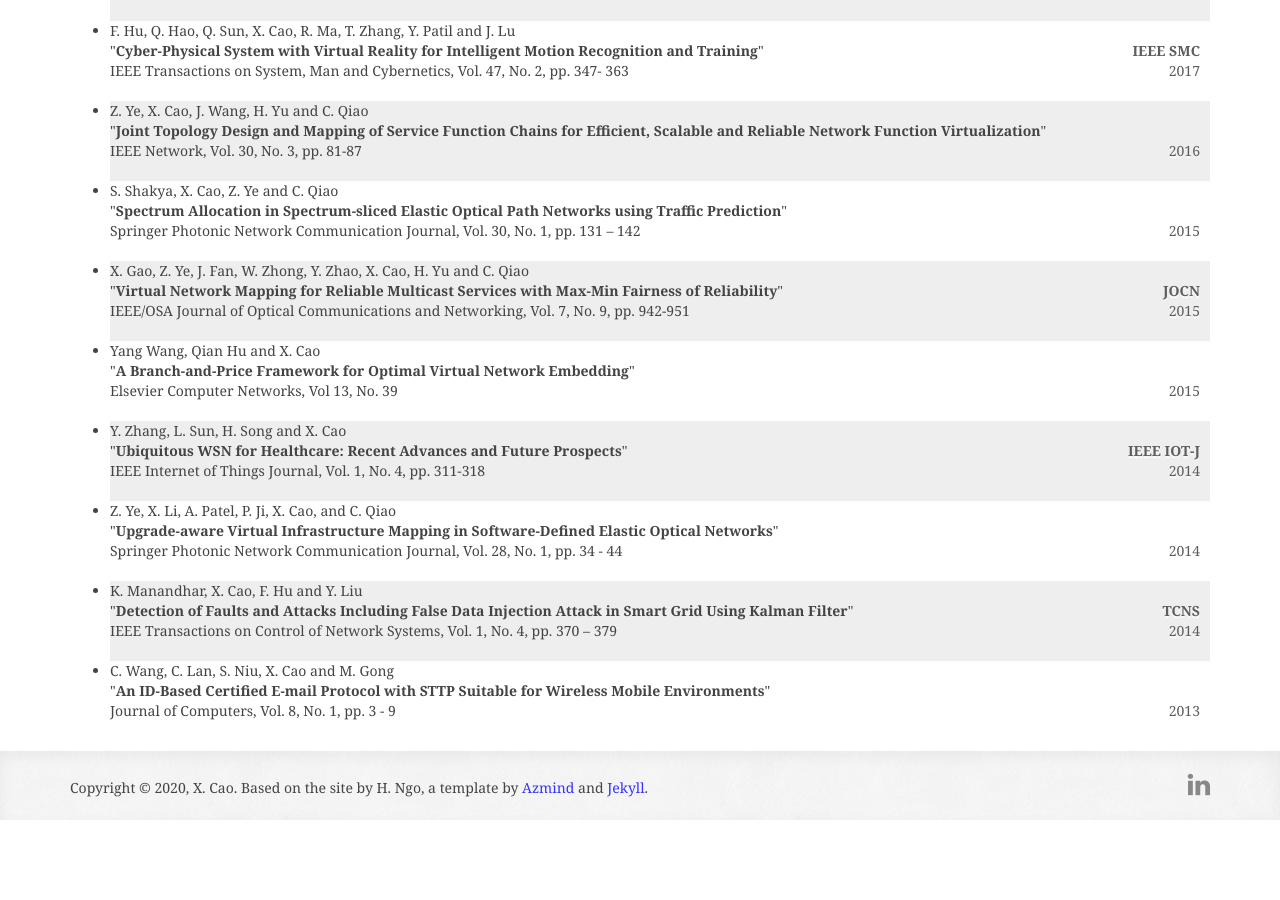
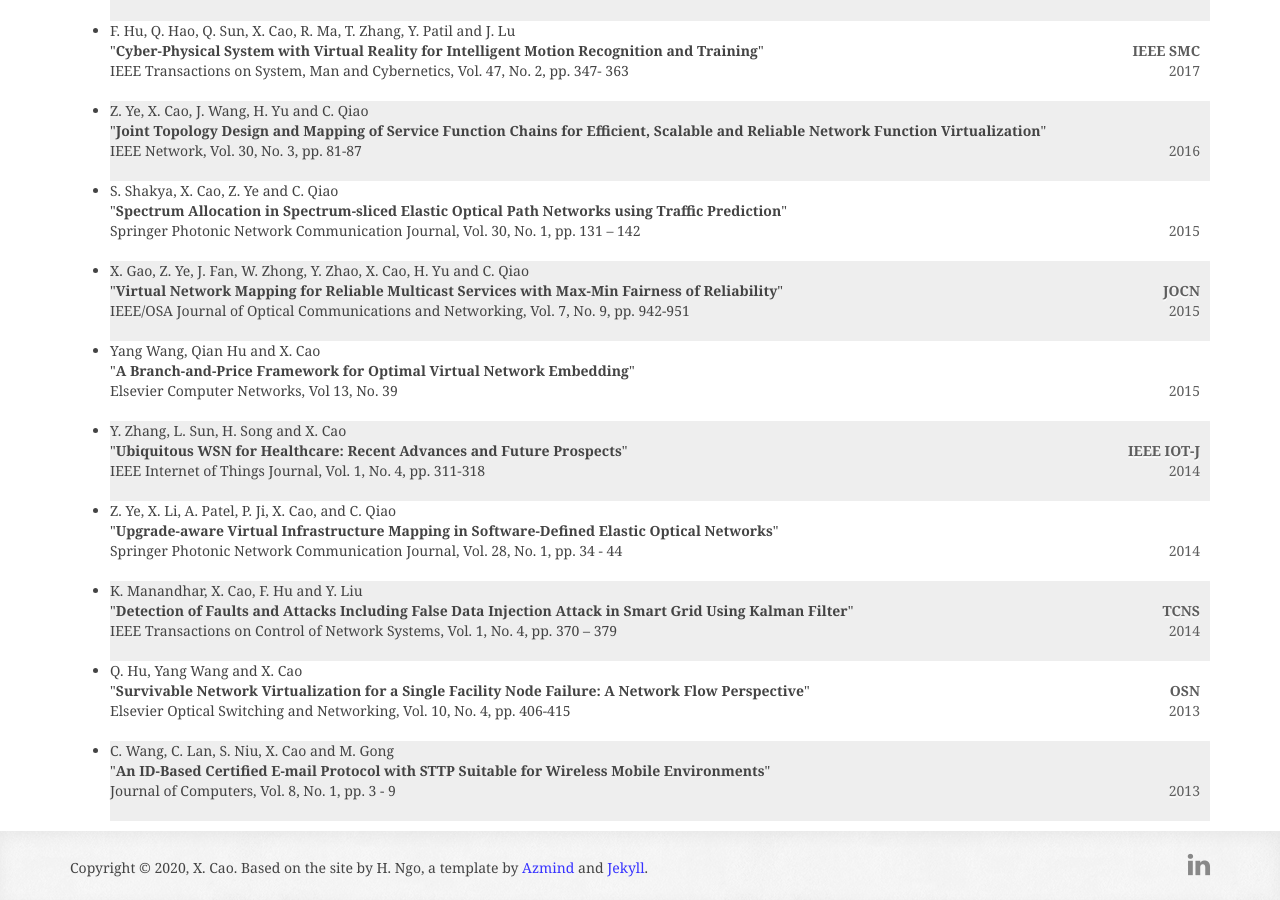
Before and after one commit to xiaojuncao/xiaojuncao, a Jekyll site: the page built from publications.html, in a window 1280 px wide and 900 px high, scrolled down 871 px. Built offline with Jekyll 4.4.1, drawn with Linux system fonts in a browser that asks for light colours; some web fonts are replaced; before the commit the page ends 1691 px from its top, so only the background shows below that.

Commit message:
Update my_papers.yml

```diff
--- a/_data/my_papers.yml
+++ b/_data/my_papers.yml
@@ -78,3 +78,8 @@
   title:  "An ID-Based Certified E-mail Protocol with STTP Suitable for Wireless Mobile Environments"
   journal:  Journal of Computers, Vol. 8, No. 1, pp. 3 - 9
   year:   2013
+- authors:  Q. Hu, Yang Wang and X. Cao
+  title:  "Survivable Network Virtualization for a Single Facility Node Failure: A Network Flow Perspective"
+  journal:  Elsevier Optical Switching and Networking, Vol. 10, No. 4, pp. 406-415
+  abbvr:  OSN
+  year:   2013
```
